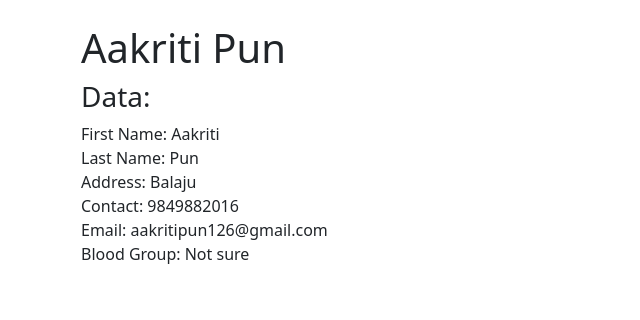
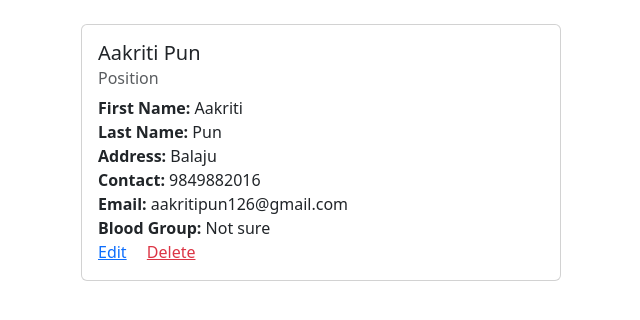
Before and after one commit to Aayan-joshi/leo-dcrm, a Django app: page /member/1 in a window 1280 px wide. Shown: the part 176-496 px from the top of the page, without its empty margins (1-641 px from the left). Run offline with Django 4.2, Linux system fonts and the light colour scheme; a user stored in the database is signed in; data comes from the database, SQL or seed files in the repository.

Commit message:
pythonanywhere upload for latest

```diff
--- a/website/templates/record.html
+++ b/website/templates/record.html
@@ -1,13 +1,22 @@
 {% extends 'base.html' %}
 
 {% block content %}
-    <h1>{{ member_record }}</h1>
-    <h3>Data:</h3>
+        <div class="card" style="width: 30rem;">
+        <div class="card-body">
+          <h5 class="card-title">{{ member_record }}</h5>
+          <h6 class="card-subtitle mb-2 text-body-secondary">Position</h6>
+          <div class="">
+            <div><strong>First Name:</strong> {{ member_record.first_name }}</div>
+            <div><strong>Last Name:</strong> {{ member_record.last_name }}</div>
+            <div><strong>Address:</strong> {{ member_record.address }}</div>
+            <div><strong>Contact:</strong> {{ member_record.contact }}</div>
+            <div><strong>Email:</strong> {{ member_record.email }}</div>
+            <div><strong>Blood Group:</strong> {{ member_record.blood_group }}</div>
+          </div>
+          <a href="#" class="card-link">Edit</a>
+          <a href="#" class="card-link text-danger">Delete</a>
+        </div>
+      </div>
 
-    <div><bold>First Name:</bold> {{ member_record.first_name }}</div>
-    <div><bold>Last Name:</bold> {{ member_record.last_name }}</div>
-    <div><bold>Address:</bold> {{ member_record.address }}</div>
-    <div><bold>Contact:</bold> {{ member_record.contact }}</div>
-    <div><bold>Email:</bold> {{ member_record.email }}</div>
-    <div><bold>Blood Group:</bold> {{ member_record.blood_group }}</div>
+
 {% endblock content %}
```
